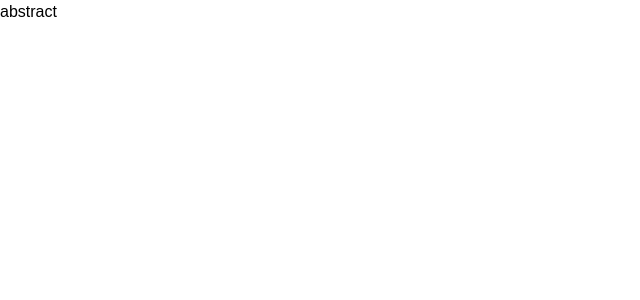
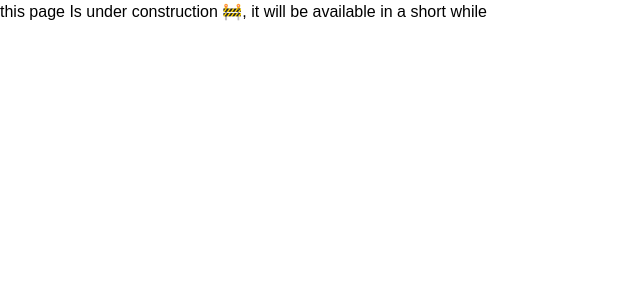
Before and after one commit to wisdom-uzo/gaposa, a Next.js app: page /abstract in a window 1280 px wide. Shown: the top 300 px of the page, without its empty margins (0-640 px from the left). Built offline with nearby package versions, Linux system fonts and the light colour scheme.

Commit message:
Update abstract.js
App

```diff
--- a/pages/abstract.js
+++ b/pages/abstract.js
@@ -2,7 +2,7 @@ import React from 'react'
 
 const abstract = () => {
   return (
-    <div>abstract</div>
+    <div>this page Is under construction 🚧, it will be available in a short while </div>
   )
 }
 
```
